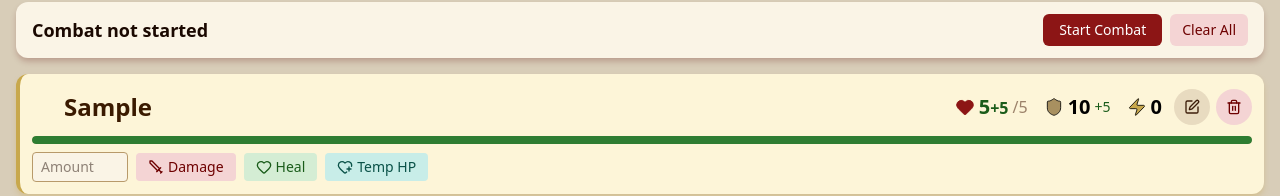
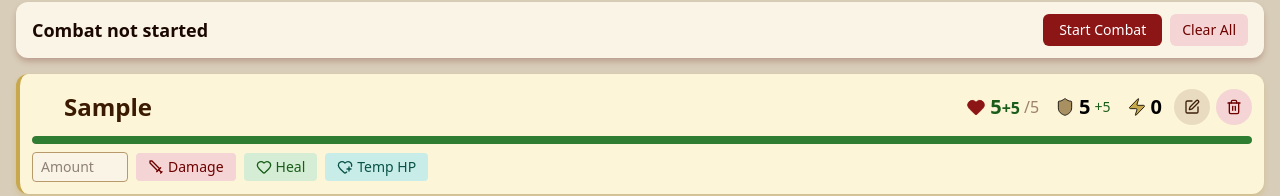
Before and after one commit to anthonyr1616/dnd-initiative-tracker, a React (Vite) app: page / in a window 1280 px wide. Both pictures are taken after typing "Sample", "5", "5", "5", "5", "5" into the empty fields and a click on the button "Add to Initiative". Shown: the part 122-318 px from the top of the page. Built offline with nearby package versions, Linux system fonts and the light colour scheme.

Commit message:
Fix ac showing (ac + bonus) + bonus

```diff
--- a/src/components/InitiativeItem.jsx
+++ b/src/components/InitiativeItem.jsx
@@ -202,7 +202,7 @@
                 className={`w-5 h-5 ${styles.shieldIcon}`}
                 strokeWidth={1}
               />
-              <span className="text-xl font-semibold">{ac + bonusAc}</span>
+              <span className="text-xl font-semibold">{ac}</span>
               {bonusAc > 0 && (
                 <span className={`text-sm ${styles.bonusAc}`}>+{bonusAc}</span>
               )}
```
